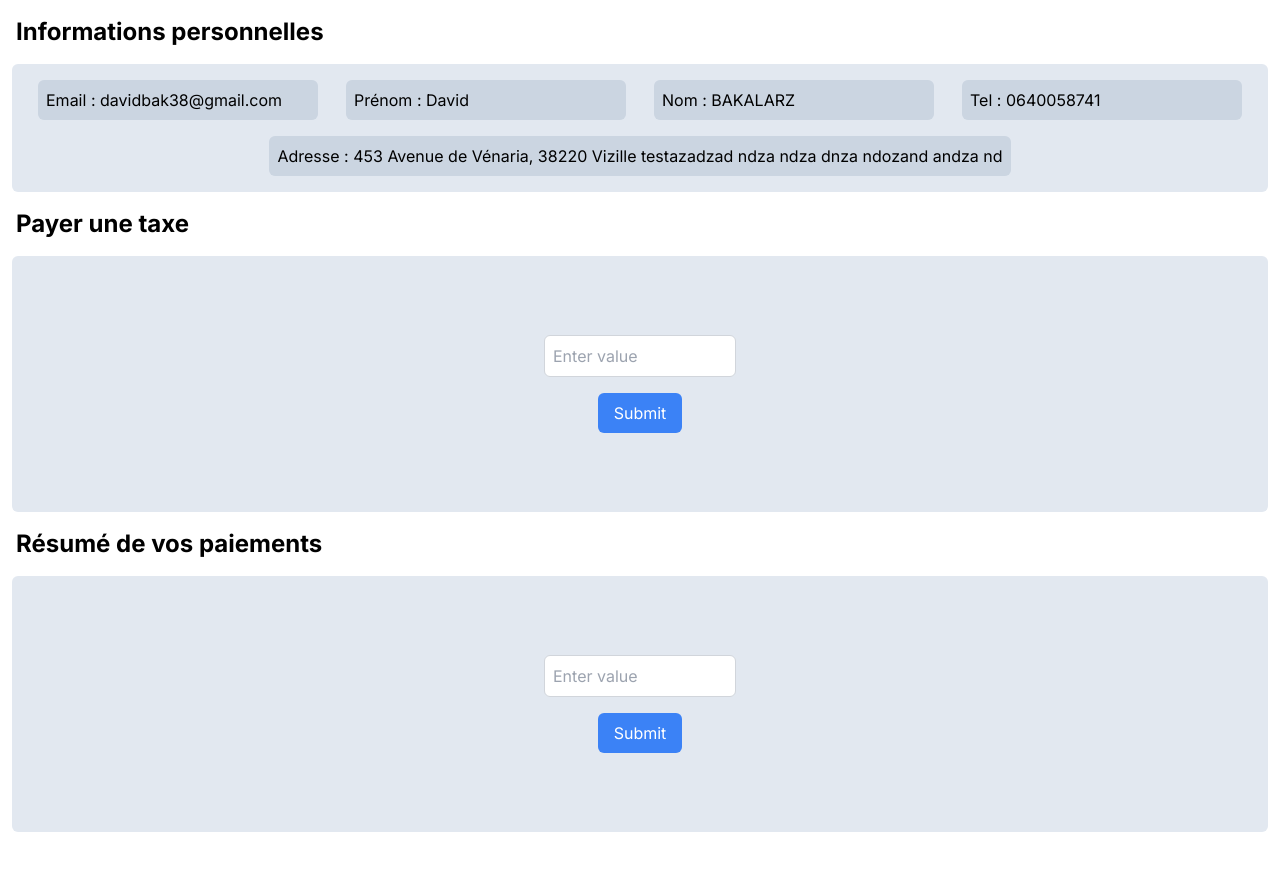
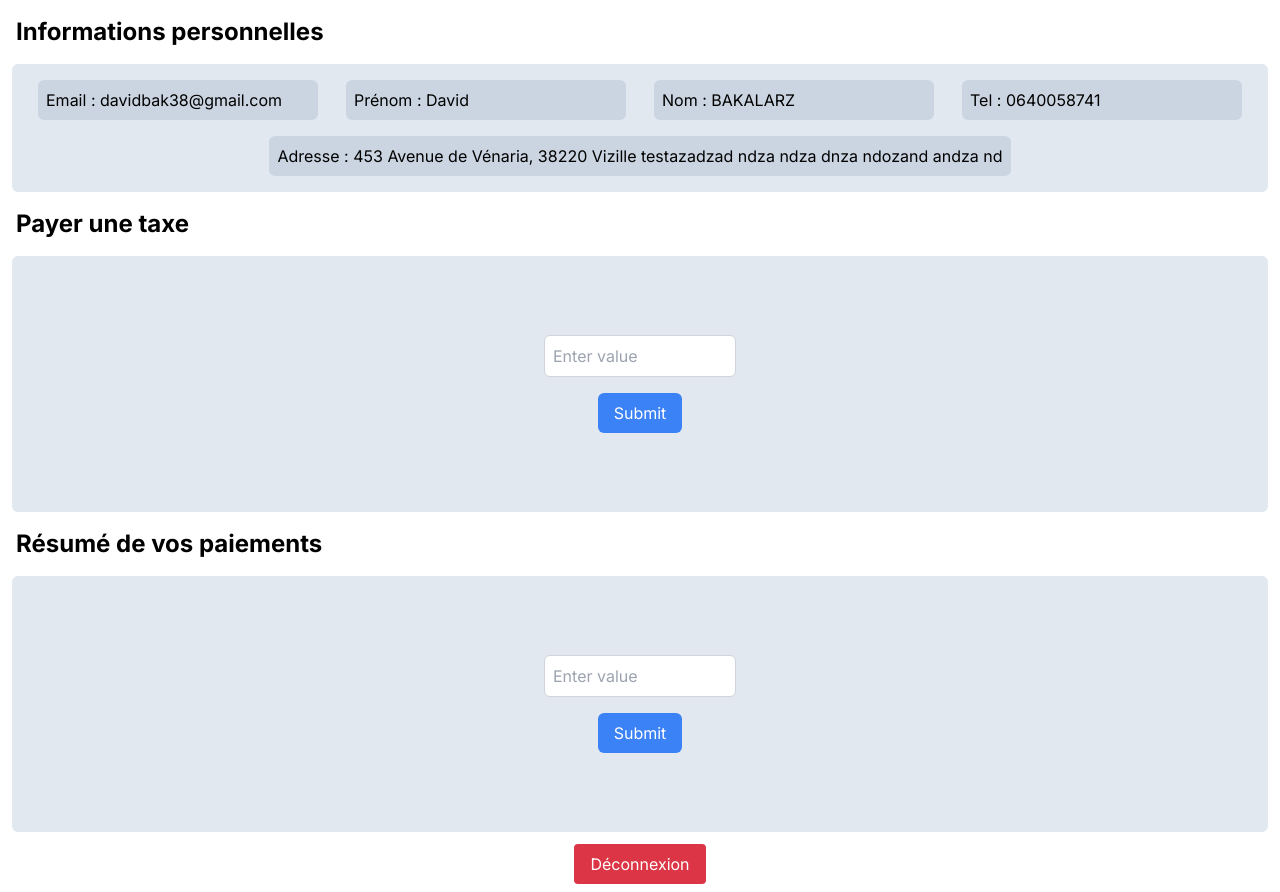
Before and after one commit to Vellanos/Taxe, a Next.js app in the folder front/: page /profile in a window 1280 px wide. Before the commit the page ends 844 px from the top, so only its background shows below. Built offline with nearby package versions, Linux system fonts and the light colour scheme; sample sign-in values are in the browser's storage.

Commit message:
button déco

```diff
--- a/front/src/app/globals.css
+++ b/front/src/app/globals.css
@@ -14,3 +14,22 @@
 .button-hover:focus {
     box-shadow: none;
 }
+
+.danger-button {
+    background-color: #dc3545;
+    color: #fff;
+    border: none;
+    padding: 8px 16px;
+    font-size: 16px;
+    border-radius: 4px;
+    cursor: pointer;
+  }
+
+  .danger-button:hover {
+    background-color: #c82333;
+  }
+
+  .danger-button:focus {
+    outline: none;
+    box-shadow: 0 0 0 0.2rem rgba(220, 53, 69, 0.5);
+  }
--- a/front/src/app/profile/page.tsx
+++ b/front/src/app/profile/page.tsx
@@ -2,6 +2,7 @@
 
 import TaxeCode from "@/components/TaxeCode";
 import UserInfoContainer from "@/components/UserInfoContainer";
+import Logout from "@/components/Logout";
 import { useEffect } from "react";
 import { useRouter } from "next/navigation";
 import { jwtDecode } from "jwt-decode";
@@ -14,7 +15,6 @@ export default function Profile() {
 
     if (token) {
       try {
-
         const decodedToken: any = jwtDecode(token);
         const currentTime = Date.now() / 1000;
 
@@ -34,9 +34,12 @@ export default function Profile() {
       <h2 className="m-4 text-2xl font-bold">Informations personnelles</h2>
       <UserInfoContainer />
       <h2 className="m-4 text-2xl font-bold">Payer une taxe</h2>
-      <TaxeCode/>
+      <TaxeCode />
       <h2 className="m-4 text-2xl font-bold">Résumé de vos paiements</h2>
-      <TaxeCode/>
+      <TaxeCode />
+      <div className="flex justify-center mb-2">
+        <Logout />
+      </div>
     </>
   );
 }
--- /dev/null
+++ b/front/src/components/Logout.tsx
@@ -0,0 +1,16 @@
+import React from 'react';
+import { useRouter } from "next/navigation";
+
+export default function Logout() {
+    const router = useRouter();
+    const handleLogout = () => {
+        localStorage.removeItem('token');
+        router.push("/");
+    };
+
+    return (
+        <div className="card flex flex-wrap justify-content-center gap-3">
+            <button className='danger-button' onClick={handleLogout}>Déconnexion</button>
+        </div>
+    );
+}
--- a/front/src/components/TaxeCode.tsx
+++ b/front/src/components/TaxeCode.tsx
@@ -2,8 +2,6 @@
 
 import { useState, useRef, useEffect } from "react";
 import { Messages } from 'primereact/messages';
-import 'primereact/resources/themes/saga-blue/theme.css';
-import 'primereact/resources/primereact.min.css';
 import 'primeicons/primeicons.css';
 
 export default function TaxeCode() {
```
